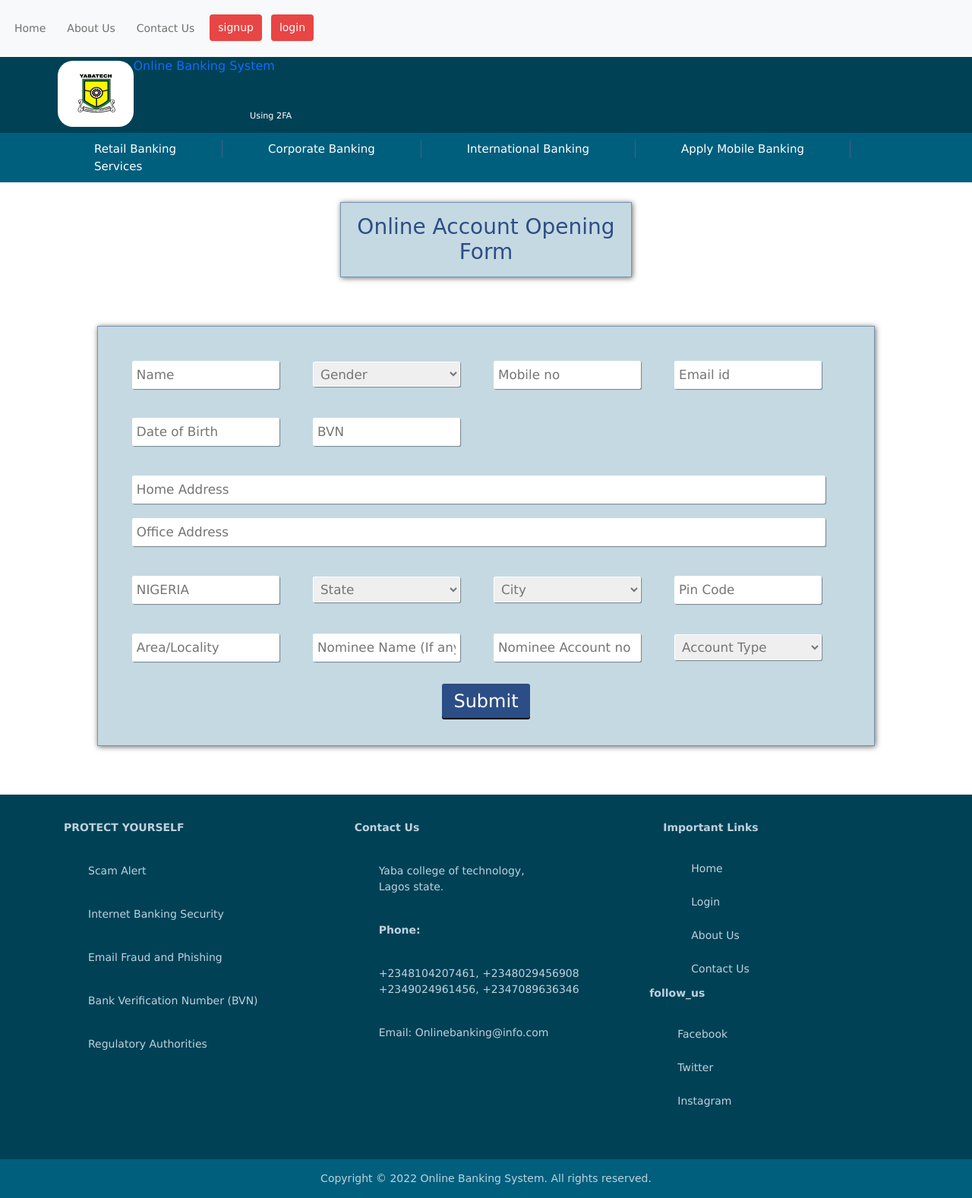
After one commit to mrDani/yctbankingapp, a Django app: page /customerform/ in a window 1280 px wide. The commit adds this page. Shown: the whole page at 76% size. Run offline with Django 3.2, Linux system fonts and the light colour scheme; some web fonts are replaced.

Commit message:
added form

```diff
--- /dev/null
+++ b/authApp/templates/custom_reg_form.html
@@ -0,0 +1,259 @@
+{% load static%}
+<!DOCTYPE html>
+<html lang="en">
+<head>
+    <meta charset="UTF-8">
+    <meta http-equiv="X-UA-Compatible" content="IE=edge">
+    <meta name="viewport" content="width=device-width, initial-scale=1.0">
+    <title>Add Debit Card</title>
+
+
+    <!-- Bootstrap CSS -->
+    <link href="https://cdn.jsdelivr.net/npm/bootstrap@5.0.0-beta3/dist/css/bootstrap.min.css" rel="stylesheet" integrity="sha384-eOJMYsd53ii+scO/bJGFsiCZc+5NDVN2yr8+0RDqr0Ql0h+rP48ckxlpbzKgwra6" crossorigin="anonymous">
+
+    <!-- css -->
+
+    <link rel="stylesheet" href="{% static 'style.css' %}">
+    <script src="js/script.js"></script>
+
+    <title>Online Banking System</title>
+    <link rel="stylesheet" type="text/css" href="{% static 'css/footer.css' %}">
+    <link rel="stylesheet" type="text/css" href="{% static 'css/header.css' %}">
+    <link rel="stylesheet" type="text/css" href="{% static 'css/index.css' %}">
+    <link rel="stylesheet" type="text/css" href="{% static 'css/customer_reg_form.css' %}" />
+
+
+</head>
+<body>
+
+<!-- Message -->
+
+{% if messages%}
+
+{%for message in messages%}
+<div class="container mt-3 message alert alert-{{message.tags}} text-center">{{message}}</div>
+{%endfor%}
+
+{%endif%}
+
+
+<div class="header_main">
+
+    <nav class="navbar navbar-expand-lg navbar-light bg-light">
+        <button class="navbar-toggler" type="button" data-toggle="collapse" data-target="#navbarSupportedContent"
+            aria-controls="navbarSupportedContent" aria-expanded="false" aria-label="Toggle navigation">
+            <span class="navbar-toggler-icon"></span>
+        </button>
+
+        <div class="collapse navbar-collapse" id="navbarSupportedContent">
+            <ul class="navbar-nav mr-auto">
+                <li class="nav-item active">
+                    <a class="nav-link" href="{% url 'home' %}">Home</a>
+                </li>
+                <li class="nav-item">
+                    <a class="nav-link" href="{% url 'home' %}#about">About Us</a>
+                </li>
+                <li class="nav-item">
+                    <a class="nav-link" href="{% url 'home' %}#contact">Contact Us</a>
+                </li>
+
+                {% if user.is_authenticated%}
+                <li class="nav-item">
+                    <a href="/logout/" class="btn logout-btn">Logout</a>
+                </li>
+                <li class="nav-item">
+                    <span>Username : {{user}}</span>
+                </li>
+
+                {%else%}
+                <li class="nav-item">
+                    <a href="/registration/" class="btn signup-btn">signup</a>
+                </li>
+                <li class="nav-item">
+                    <a href="/login/" class="btn login-btn">login</a>
+                </li>
+
+                {%endif%}
+
+            </ul>
+        </div>
+    </nav>
+    <a href="{% url 'home' %}">
+        <div class="logo-name">
+            <div class="logo">
+                <img class="logo_img" src="{% static 'img/yaba.png' %}">
+            </div>
+
+            <div class="name">
+                <p> Online Banking System</p>
+    </a><br>
+    <h6>Using 2FA</h6>
+</div>
+</div>
+
+
+<div class="dif_banking">
+    <div class="retail_banking">
+        <a href="#">Retail Banking</a>
+    </div>
+    <div class="corporate_banking">
+        <a href="#"> Corporate Banking</a>
+    </div>
+    <div class="international_banking">
+        <a href="#"> International Banking</a>
+    </div>
+    <div class="international_banking">
+        <a href="#"> Apply Mobile Banking</a>
+    </div>
+
+    <div class="bank_servic">
+        <a href="#">Services</a>
+    </div>
+</div>
+
+
+
+</div>
+
+        <div class="container_regfrm_container_parent">
+            <h3>Online Account Opening Form</h3>
+            <div class="container_regfrm_container_parent_child">
+                <form method="post">
+                    {% csrf_token %}
+                    <input type="text" name="name" placeholder="Name" required />
+                    <select name="gender" required>
+                        <option class="default" value="" disabled selected>Gender</option>
+                        <option value="Male" required>Male</option>
+                        <option value="Female">Female</option>
+                        <option value="Others">Others</option>
+                    </select>
+                    <input type="text" name="mobile" placeholder="Mobile no" required />
+                    <input type="text" name="email" placeholder="Email id" />
+
+                    <input type="text" name="dob" placeholder="Date of Birth" onfocus="(this.type='date')" required />
+
+                    <input type="text" name="BVN" placeholder="BVN" required />
+                    <input class="address" type="text" name="homeaddrs" placeholder="Home Address" required />
+                    <input class="address" type="text" name="officeaddrs" placeholder="Office Address" />
+                    <input type="text" name="country" placeholder="NIGERIA" value="NIGERIA" readonly="readonly" />
+
+
+
+                    <select name="state" required>
+                        <option class="default" value="" disabled selected>State</option>
+
+                        <option value="Lagos">Lagos</option>
+                        <option value="Abuja">Abuja</option>
+                        <option value="Benue">Benue</option>
+                        <option value="Ogun">Ogun</option>
+                        <option value="Pourt_Harcourt">Pourt_Harcourt</option>
+                        <option value="Jos">Jos</option>
+                        <option value="Kogi">Kogi</option>
+                        <option value="Delta">Delta</option>
+                        <option value="Osun">Osun</option>
+                    </select>
+
+
+
+                    <select name="city" required>
+                        <option class="default" value="" disabled selected>City</option>
+                        <option value="Lekki">Lekki</option>
+                        <option value="Ikorodu">Ikorodu</option>
+                        <option value="Ikeja">Ikeja</option>
+                        <option value="Badary">Badary</option>
+                        <option value="Somolu">Somolu</option>
+                        <option value="Epe">Epe</option>
+                        <option value="Alimosho">Alimosho</option>
+                        <option value="Surulere">Surulere</option>
+                        <option value="Yaba">Yaba</option>
+                        <option value="Mushin">Mushin</option>
+                        <option value="Ilaro"> Ilaro</option>
+                        <option value="Ifo">Ifo</option>
+                        <option value="Sagamu">Sagamu</option>
+                        <option value="Abeokuta">Abeokuta</option>
+                        <option value="Maitama">Maitama</option>
+                        <option value="Asokoro">Asokoro</option>
+                        <option value="Jahi">Jahi</option>
+                        <option value="Life Camp">Life Camp</option>
+                        <option value="Jabi">Jabi</option>
+                        <option value="Lokogoma">Lokogoma</option>
+                        <option value="Warri">Warri</option>
+                        <option value="Maryland">Maryland</option>
+                        <option value="Ayobo">Ayobo</option>
+                        <option value="Abule Egba">Abule Egba</option>
+                        <option value="Ketu">Ketu</option>
+                        <option value="Ikotun">Ikotun</option>
+
+                    </select>
+
+
+
+
+                    <input type="text" name="pin" placeholder="Pin Code" required />
+                    <input type="text" name="arealoc" placeholder="Area/Locality" required />
+                    <input type="text" name="nominee_name" placeholder="Nominee Name (If any)" />
+                    <input type="text" name="nominee_ac_no" placeholder="Nominee Account no" />
+
+                    <select name="acctype" required>
+                        <option class="default" value="" disabled selected>Account Type</option>
+                        <option value="Saving">Saving</option>
+                        <option value="Current">Current</option>
+                    </select>
+                    <input type="submit" name="submit" value="Submit">
+                </form>
+            </div>
+        </div>
+
+
+    <footer>
+        <div class="footer_container">
+            <div class="follow_us">
+                <p style="font-weight:bolder;color:#56caf0;">PROTECT YOURSELF</p>
+                <ul>
+                    <p> Scam Alert</p>
+                    <p> Internet Banking Security</p>
+                    <p> Email Fraud and Phishing</p>
+                    <p> Bank Verification Number (BVN)</p>
+                    <p> Regulatory Authorities</p>
+                </ul>
+            </div>
+            <div class="contact" id="contact">
+                <p style="font-weight:bolder;color:#56caf0;">Contact Us</p>
+                <ul>
+                    <p>Yaba college of technology, <br>Lagos state.</p>
+                    <p><b>Phone:</b></p>
+                    <p>+2348104207461, +2348029456908 <br>+2349024961456, +2347089636346 </p>
+                    <p> Email: Onlinebanking@info.com</p>
+
+                </ul>
+            </div>
+            <div class="links">
+                <p style="font-weight:bolder;color:#56caf0;">Important Links</p>
+                <ul>
+                    <li><a href="#">Home</a></li>
+                    <li><a href="#">Login</a></li>
+                    <li><a href="#about">About Us</a></li>
+                    <li><a href="#contact">Contact Us</a></li>
+                </ul><br>
+            </div>
+
+            <div class="follow_us">
+                <p style="font-weight:bolder;color:#56caf0;">follow_us</p>
+                <ul>
+                    <li><a href="https://www.facebook.com">Facebook</a></li>
+                    <li><a href="https://twitter.com">Twitter</a></li>
+                    <li><a href="https://www.instagram.com">Instagram</a></li>
+                </ul><br>
+            </div>
+
+
+        </div>
+        <div class="copyright">
+            <span>Copyright &copy; 2022 Online Banking System. All rights reserved.</span>
+        </div>
+
+
+    </footer>
+
+</body>
+</html>
--- a/authApp/templates/home.html
+++ b/authApp/templates/home.html
@@ -291,7 +291,7 @@ html {
     </ul>
   </div>
 </nav>
-  <a href="index.php">
+  <a href="">
     <div class="logo-name">
       <div class="logo">
         <img class="logo_img" src="{% static 'img/yaba.png' %}">
@@ -367,7 +367,7 @@ html {
       <a href="/dashboard/">
         <li>Dashboard</li>
       </a>
-      <a href="#">
+      <a href="/customerform/">
         <li>Apply Debit Card</li>
       </a><br>
       <a href="#" id="ebanking">
@@ -386,7 +386,7 @@ html {
           </div>
         </li>
       </a>
-      <a href="#">
+      <a href="/dashboard/">
         <li>Fund Transfer</li>
       </a><br>
     </ul>
--- a/authApp/urls.py
+++ b/authApp/urls.py
@@ -6,6 +6,7 @@ from django.views.generic import TemplateView
 urlpatterns = [
     path('',views.home,name="home"),
     path('dashboard/',views.dashboard,name="dashobard"),
+    path('customerform/',views.customerform,name="customerform"),
     path('registration/',views.Registration, name="Registration"),
     path('registration/otp/',views.otpRegistration, name="otp-Registration"),
     path('login/',views.userLogin, name="user-login"),
--- a/authApp/views.py
+++ b/authApp/views.py
@@ -192,6 +192,11 @@ def dashboard(request):
 
     return render(request,'dashboard.html')
 
+def customerform(request):
+
+
+    return render(request,'custom_reg_form.html')
+
 def email_verification(request):
     if request.method == "POST":
         u_otp = request.POST['otp']
```
